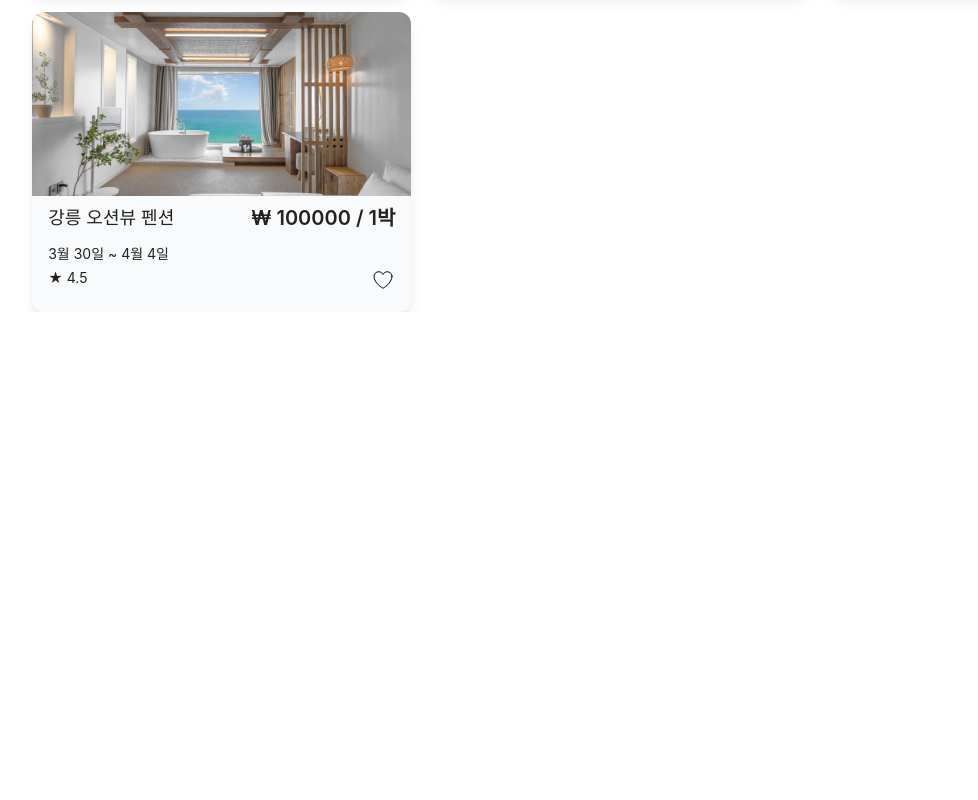
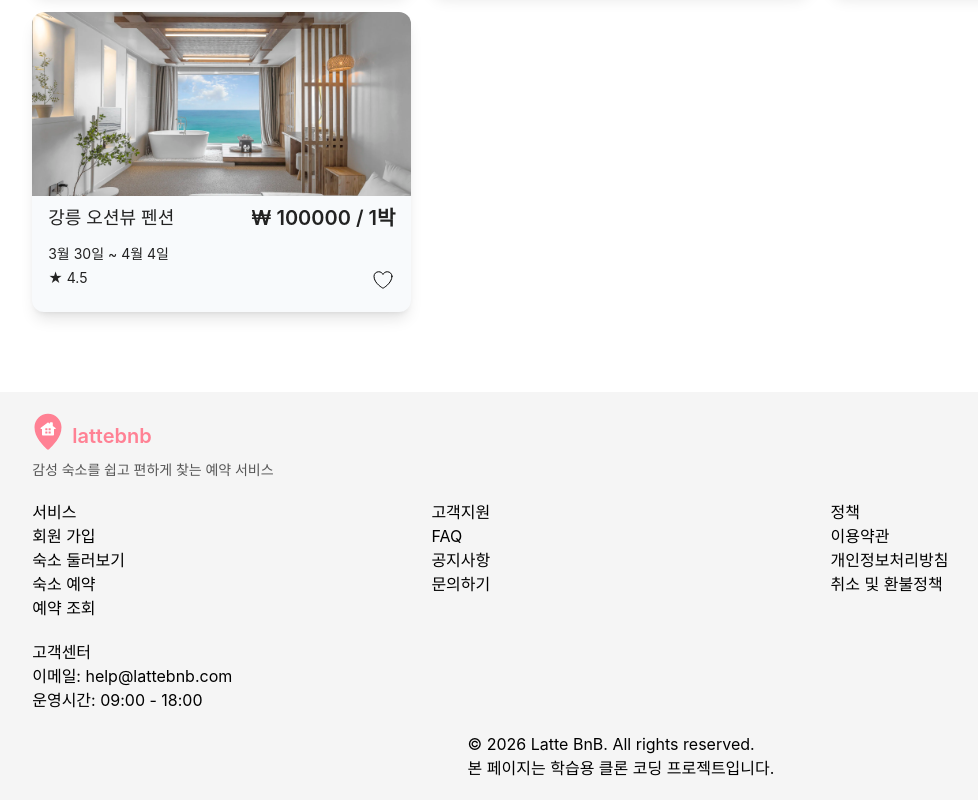
Before and after one commit to FRONTENDBOOTCAMP-17th/Latte_BnB, a website built with Vite: page index.html in a window 1280 px wide. Shown: the part 1164-1964 px from the top of the page, without its empty margins (19-997 px from the left). Before the commit the page ends 1476 px from the top, so only its background shows below. Built offline with nearby package versions, Linux system fonts and the light colour scheme; files whose address does not match are found by name.

Commit message:
feat(footer): footer 마크업 및 레이아웃 작업
footer에 필요한 메뉴들과 안내 문구 추가
grid를 사용하여 레이아웃을 배치함

```diff
--- a/index.html
+++ b/index.html
@@ -8,7 +8,7 @@
     <script type="module" src="./src/landing.js"></script>
   </head>
   <body>
-    <main class="min-w-100">
+    <main class="min-w-100 pb-20">
       <h1
         class="scroll-m-20 text-[clamp(1.25rem,4vw,2.25rem)] font-extrabold tracking-tight break-keep py-8 mx-[clamp(1.25rem,4vw,5rem)]">
         특별한 추억을 남길 수 있는 공간을 찾아보세요.
@@ -17,5 +17,85 @@
         id="roomList"
         class="grid grid-cols-1 md:grid-cols-2 lg:grid-cols-3 2xl:grid-cols-4 gap-5 px-[clamp(20px,4vw,80px)]"></ul>
     </main>
+    <footer
+      class="min-w-100 px-[clamp(20px,4vw,80px)] bg-shark-100 grid grid-cols-1 md:grid-cols-2 lg:grid-cols-3 gap-5 py-5">
+      <div id="brand" class="col-start-1 -col-end-1 -ml-2">
+        <span class="text-primary-400 flex items-center justify-start">
+          <svg
+            class="w-12 h-12"
+            xmlns="http://www.w3.org/2000/svg"
+            viewBox="0 0 256 320"
+            role="img"
+            aria-label="latte bnb 로고">
+            <path
+              fill="currentColor"
+              d="M128 12 C78 12 38 52 38 102 C38 170 93 220 121 248 C125 252 131 252 135 248 C163 220 218 170 218 102 C218 52 178 12 128 12Z" />
+            <path
+              fill="#FFFFFF"
+              d="M127 70 L80 105 C77 108 78 114 82 114 L88 114 L88 150 C88 154 91 157 95 157 L161 157 C165 157 168 154 168 150 L168 114 L175 114 C180 114 181 108 178 106 L160 94 L160 74 C160 71 158 69 155 69 L145 69 C142 69 140 71 140 74 L140 79 L133 73 C130 70 126 70 123 73Z" />
+            <rect
+              x="110"
+              y="108"
+              width="14"
+              height="14"
+              rx="2"
+              fill="currentColor" />
+            <rect
+              x="132"
+              y="108"
+              width="14"
+              height="14"
+              rx="2"
+              fill="currentColor" />
+            <rect
+              x="110"
+              y="130"
+              width="14"
+              height="14"
+              rx="2"
+              fill="currentColor" />
+            <rect
+              x="132"
+              y="130"
+              width="14"
+              height="14"
+              rx="2"
+              fill="currentColor" />
+          </svg>
+          <span class="font-semibold text-xl">lattebnb</span>
+        </span>
+        <p class="text-sm text-shark-600 ml-2 font-medium">
+          감성 숙소를 쉽고 편하게 찾는 예약 서비스
+        </p>
+      </div>
+      <ul>
+        <li><h3>서비스</h3></li>
+        <li><a href="#">회원 가입</a></li>
+        <li><a href="#">숙소 둘러보기</a></li>
+        <li><a href="#">숙소 예약</a></li>
+        <li><a href="#">예약 조회</a></li>
+      </ul>
+      <ul>
+        <li><h3>고객지원</h3></li>
+        <li><a href="#">FAQ</a></li>
+        <li><a href="#">공지사항</a></li>
+        <li><a href="#">문의하기</a></li>
+      </ul>
+      <ul>
+        <li><h3>정책</h3></li>
+        <li><a href="#">이용약관</a></li>
+        <li><a href="#">개인정보처리방침</a></li>
+        <li><a href="#">취소 및 환불정책</a></li>
+      </ul>
+      <ul>
+        <li><h3>고객센터</h3></li>
+        <li><p>이메일: help@lattebnb.com</p></li>
+        <li><p>운영시간: 09:00 - 18:00</p></li>
+      </ul>
+      <ul class="col-start-1 -col-end-1 place-self-center">
+        <li><p>© 2026 Latte BnB. All rights reserved.</p></li>
+        <li><p>본 페이지는 학습용 클론 코딩 프로젝트입니다.</p></li>
+      </ul>
+    </footer>
   </body>
 </html>
```
